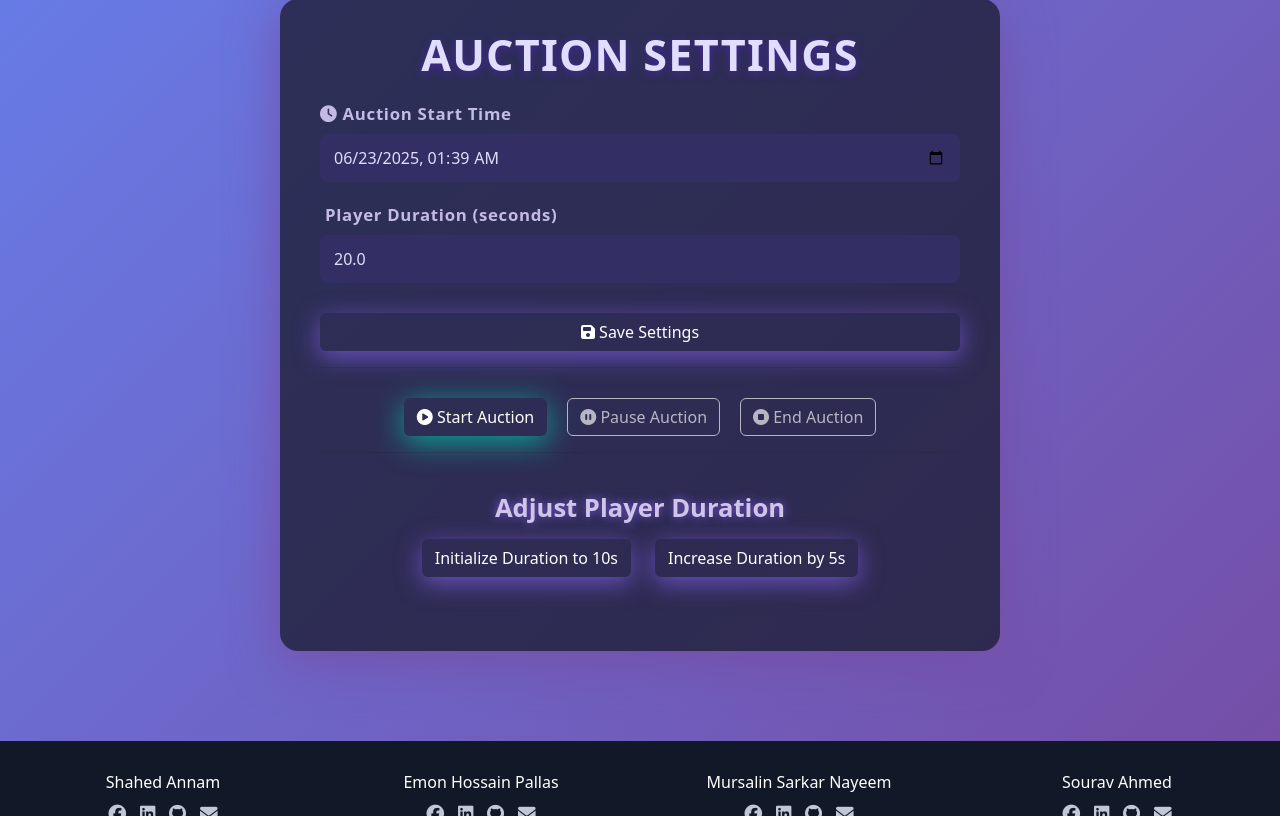
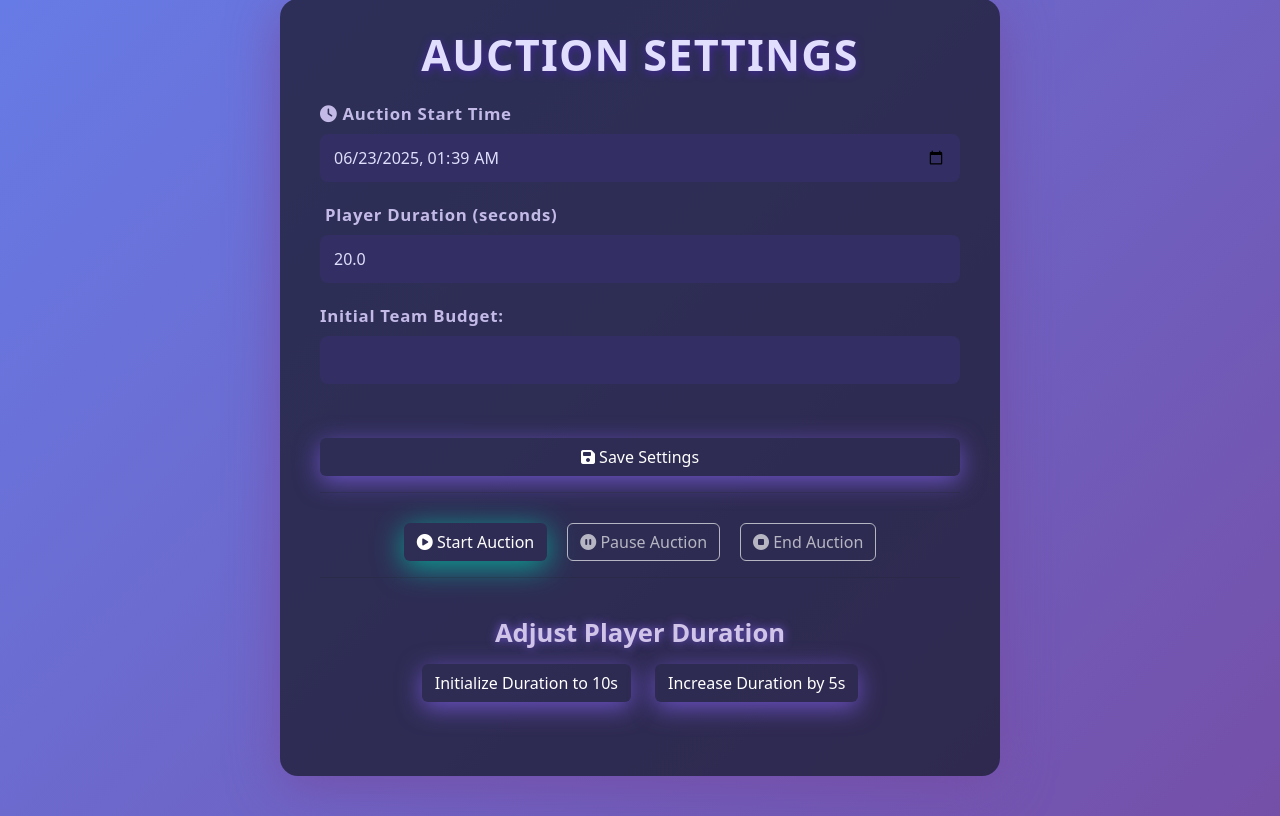
Before and after one commit to ShahedAnnam/CPL_Football_Draft, a Django app: page /authority/set-auction/ in a window 1280 px wide. Shown: the part 141-957 px from the top of the page. Run offline with Django 5.2, Linux system fonts and the light colour scheme; a user stored in the database is signed in; data comes from the database, SQL or seed files in the repository; both versions use the stored data as it was after the commit.

Commit message:
add option to reset budget

```diff
--- a/CPL/authority/models.py
+++ b/CPL/authority/models.py
@@ -13,5 +13,7 @@ class PlayerCategory(models.Model):
     base_price = models.DecimalField(max_digits=10, decimal_places=2)
     assigned_at = models.DateTimeField(auto_now=True)
 
+    budget_of_teams = models.IntegerField(default=10000);
+
     def __str__(self):
         return f"{self.player.name} - {self.get_category_display()} (${self.base_price})"
--- a/CPL/authority/views.py
+++ b/CPL/authority/views.py
@@ -39,21 +39,31 @@ def set_auction_settings(request):
     if request.method == 'POST':
         start_time_str = request.POST.get('start_time')
         duration_seconds = request.POST.get('duration')
+        budget_amount = request.POST.get('budget')  # 👈 new field
 
         try:
-            # Try parsing datetime in multiple formats:
+            # Try parsing the datetime
             try:
-                # Format from datetime-local input: "2025-06-21T20:05"
                 dt = datetime.strptime(start_time_str, "%Y-%m-%dT%H:%M")
             except ValueError:
-                # Fallback: "2025-06-21 20:05:00"
                 dt = datetime.strptime(start_time_str, "%Y-%m-%d %H:%M:%S")
 
             settings.auction_start_time = make_aware(dt)
             settings.player_duration = timedelta(seconds=int(float(duration_seconds)))
             settings.player_default_duration = settings.player_duration
             settings.player_current_index = 0
+            settings.auction_end_time = datetime.max.replace(tzinfo=make_aware(datetime.now()).tzinfo)
+
             settings.save()
+
+            # ✅ Set the new budget value
+            if budget_amount:
+                budget_amount = int(budget_amount)
+                # Set in PlayerCategory (if used globally)
+                PlayerCategory.objects.update(budget_of_teams=budget_amount)
+                # Update each team's expense budget
+                Team.objects.all().update(expense_budget=budget_amount)
+
         except Exception as e:
             return render(request, 'authority/set_auction.html', {
                 'error': f'Invalid input: {e}',
@@ -90,3 +100,28 @@ def increase_player_duration_view(request, seconds):
         return JsonResponse({'message': f'Increased by {seconds} seconds.'})
     except Exception as e:
         return JsonResponse({'error': str(e)}, status=400)
+
+
+
+from django.shortcuts import render, redirect
+from django.http import HttpResponse
+from .models import PlayerCategory
+from team.models import Team  # Adjust import based on your app name
+
+def set_initial_budget(request):
+    if request.method == "POST":
+        try:
+            amount = int(request.POST.get("budget"))
+
+            # ✅ Update PlayerCategory (optional)
+            PlayerCategory.objects.update(budget_of_teams=amount)
+
+            # ✅ Update all Teams
+            Team.objects.all().update(expense_budget=amount)
+
+            return HttpResponse("Budget successfully updated for all teams.")
+
+        except (ValueError, TypeError):
+            return HttpResponse("Invalid budget value.", status=400)
+
+    return render(request, "authority/set_budget.html")
--- a/CPL/templates/authority/set_auction.html
+++ b/CPL/templates/authority/set_auction.html
@@ -1,12 +1,12 @@
-{% extends 'CPL/base.html' %}
-{% load static %}
-
-{% block head %}
-<link rel="stylesheet" href="{% static 'authority/styleSet_auction.css' %}">
-<link rel="stylesheet" href="https://cdnjs.cloudflare.com/ajax/libs/font-awesome/6.5.2/css/all.min.css" crossorigin="anonymous" referrerpolicy="no-referrer" />
-{% endblock %}
-
-{% block content %}
+{% extends 'CPL/base.html' %} {% load static %} {% block head %}
+<link rel="stylesheet" href="{% static 'authority/styleSet_auction.css' %}" />
+<link
+  rel="stylesheet"
+  href="https://cdnjs.cloudflare.com/ajax/libs/font-awesome/6.5.2/css/all.min.css"
+  crossorigin="anonymous"
+  referrerpolicy="no-referrer"
+/>
+{% endblock %} {% block content %}
 <div class="auction-container">
   <h1 class="page-title">Auction Settings</h1>
 
@@ -17,19 +17,43 @@
   <form method="post" id="auction-settings-form" class="settings-form">
     {% csrf_token %}
     <div class="form-group">
-      <label for="start_time"><i class="fa fa-clock"></i> Auction Start Time</label>
-      <input type="datetime-local" id="start_time" name="start_time" value="{{ current_start|date:'Y-m-d\\TH:i' }}" required>
+      <label for="start_time"
+        ><i class="fa fa-clock"></i> Auction Start Time</label
+      >
+      <input
+        type="datetime-local"
+        id="start_time"
+        name="start_time"
+        value="{{ current_start|date:'Y-m-d\\TH:i' }}"
+        required
+      />
     </div>
 
     <div class="form-group">
-      <label for="duration"><i class="fa fa-timer"></i> Player Duration (seconds)</label>
-      <input type="number" id="duration" name="duration" min="1" value="{{ current_duration|default_if_none:'60' }}" required>
+      <label for="duration"
+        ><i class="fa fa-timer"></i> Player Duration (seconds)</label
+      >
+      <input
+        type="number"
+        id="duration"
+        name="duration"
+        min="1"
+        value="{{ current_duration|default_if_none:'60' }}"
+        required
+      />
     </div>
 
-    <button type="submit" class="btn btn-save"><i class="fas fa-save"></i> Save Settings</button>
+    <div class="form-group">
+      <label for="budget">Initial Team Budget:</label>
+      <input type="number" name="budget" min="0" /><br /><br />
+    </div>
+
+    <button type="submit" class="btn btn-save">
+      <i class="fas fa-save"></i> Save Settings
+    </button>
   </form>
 
-  <hr>
+  <hr />
 
   <div class="auction-control">
     <button id="start-auction-btn" class="btn btn-start-auction">
@@ -47,15 +71,23 @@
     </div>
   </div>
 
-  <hr>
+  <hr />
 
   <div class="duration-control">
     <h2>Adjust Player Duration</h2>
     <div class="buttons-group">
-      <button id="init-duration-btn" class="btn btn-init-duration" data-seconds="10">
+      <button
+        id="init-duration-btn"
+        class="btn btn-init-duration"
+        data-seconds="10"
+      >
         Initialize Duration to 10s
       </button>
-      <button id="increase-duration-btn" class="btn btn-increase-duration" data-seconds="5">
+      <button
+        id="increase-duration-btn"
+        class="btn btn-increase-duration"
+        data-seconds="5"
+      >
         Increase Duration by 5s
       </button>
     </div>
@@ -64,13 +96,13 @@
 </div>
 
 <script>
-document.addEventListener('DOMContentLoaded', function () {
-  const startBtn = document.getElementById('start-auction-btn');
-  const pauseBtn = document.getElementById('pause-auction-btn');
-  const endBtn = document.getElementById('end-auction-btn');
-  const countdownEl = document.getElementById('countdown-timer');
-  const countdownSecondsEl = document.getElementById('countdown-seconds');
-  const durationMessage = document.getElementById('duration-message');
+  document.addEventListener("DOMContentLoaded", function () {
+    const startBtn = document.getElementById("start-auction-btn");
+    const pauseBtn = document.getElementById("pause-auction-btn");
+    const endBtn = document.getElementById("end-auction-btn");
+    const countdownEl = document.getElementById("countdown-timer");
+    const countdownSecondsEl = document.getElementById("countdown-seconds");
+    const durationMessage = document.getElementById("duration-message");
 
     let countdown = 10;
     let countdownInterval = null;
@@ -83,29 +115,31 @@ document.addEventListener('DOMContentLoaded', function () {
 
     function ajaxRequest(url, successCallback, errorCallback) {
       fetch(url, {
-      method: 'GET',
-      headers: { 'X-Requested-With': 'XMLHttpRequest' },
-      credentials: 'same-origin',
+        method: "GET",
+        headers: { "X-Requested-With": "XMLHttpRequest" },
+        credentials: "same-origin",
       })
-      .then(res => res.json())
-      .then(data => {
+        .then((res) => res.json())
+        .then((data) => {
           if (data.success) {
             successCallback?.();
           } else {
-          errorCallback?.(data.error || 'Unknown error');
+            errorCallback?.(data.error || "Unknown error");
           }
         })
-      .catch(err => {
-        errorCallback?.('Request failed.');
+        .catch((err) => {
+          errorCallback?.("Request failed.");
         });
     }
 
-  startBtn.addEventListener('click', () => {
-    ajaxRequest('/bidding/start-auction/', () => {
+    startBtn.addEventListener("click", () => {
+      ajaxRequest(
+        "/bidding/start-auction/",
+        () => {
           startBtn.disabled = true;
           pauseBtn.disabled = false;
           endBtn.disabled = false;
-      countdownEl.classList.remove('hidden');
+          countdownEl.classList.remove("hidden");
           resetCountdown();
 
           if (countdownInterval) clearInterval(countdownInterval);
@@ -115,20 +149,23 @@ document.addEventListener('DOMContentLoaded', function () {
               countdownSecondsEl.textContent = countdown;
               if (countdown <= 0) {
                 clearInterval(countdownInterval);
-            countdownEl.textContent = 'Auction started!';
+                countdownEl.textContent = "Auction started!";
                 setTimeout(() => {
-              countdownEl.classList.add('hidden');
-              countdownEl.innerHTML = 'Auction will start in <span id="countdown-seconds">10</span> seconds...';
+                  countdownEl.classList.add("hidden");
+                  countdownEl.innerHTML =
+                    'Auction will start in <span id="countdown-seconds">10</span> seconds...';
                   resetCountdown();
                 }, 3000);
               }
             }
           }, 1000);
-    }, (err) => alert('Start failed: ' + err));
+        },
+        (err) => alert("Start failed: " + err)
+      );
     });
 
-  pauseBtn.addEventListener('click', () => {
-    ajaxRequest('/bidding/pause-auction/', () => {
+    pauseBtn.addEventListener("click", () => {
+      ajaxRequest("/bidding/pause-auction/", () => {
         isPaused = !isPaused;
         pauseBtn.innerHTML = isPaused
           ? '<i class="fas fa-play-circle"></i> Resume Auction'
@@ -136,44 +173,58 @@ document.addEventListener('DOMContentLoaded', function () {
       });
     });
 
-  endBtn.addEventListener('click', () => {
-    ajaxRequest('/bidding/end-auction/', () => {
+    endBtn.addEventListener("click", () => {
+      ajaxRequest("/bidding/end-auction/", () => {
         if (countdownInterval) clearInterval(countdownInterval);
-      countdownEl.classList.add('hidden');
-      countdownEl.innerHTML = 'Auction will start in <span id="countdown-seconds">10</span> seconds...';
+        countdownEl.classList.add("hidden");
+        countdownEl.innerHTML =
+          'Auction will start in <span id="countdown-seconds">10</span> seconds...';
         resetCountdown();
         startBtn.disabled = false;
         pauseBtn.disabled = true;
-      pauseBtn.innerHTML = '<i class="fas fa-pause-circle"></i> Pause Auction';
+        pauseBtn.innerHTML =
+          '<i class="fas fa-pause-circle"></i> Pause Auction';
         endBtn.disabled = true;
         isPaused = false;
       });
     });
 
-  document.getElementById('init-duration-btn').addEventListener('click', function () {
-    const seconds = this.getAttribute('data-seconds');
-    ajaxRequest(`/authority/init-duration/${seconds}/`, () => {
+    document
+      .getElementById("init-duration-btn")
+      .addEventListener("click", function () {
+        const seconds = this.getAttribute("data-seconds");
+        ajaxRequest(
+          `/authority/init-duration/${seconds}/`,
+          () => {
             durationMessage.textContent = `Duration initialized to ${seconds} seconds.`;
-      durationMessage.classList.remove('error');
-      durationMessage.classList.add('success');
-    }, (err) => {
-      durationMessage.textContent = 'Error: ' + err;
-      durationMessage.classList.add('error');
-      durationMessage.classList.remove('success');
-    });
+            durationMessage.classList.remove("error");
+            durationMessage.classList.add("success");
+          },
+          (err) => {
+            durationMessage.textContent = "Error: " + err;
+            durationMessage.classList.add("error");
+            durationMessage.classList.remove("success");
+          }
+        );
       });
 
-  document.getElementById('increase-duration-btn').addEventListener('click', function () {
-    const seconds = this.getAttribute('data-seconds');
-    ajaxRequest(`/authority/increase-duration/${seconds}/`, () => {
+    document
+      .getElementById("increase-duration-btn")
+      .addEventListener("click", function () {
+        const seconds = this.getAttribute("data-seconds");
+        ajaxRequest(
+          `/authority/increase-duration/${seconds}/`,
+          () => {
             durationMessage.textContent = `Duration increased by ${seconds} seconds.`;
-      durationMessage.classList.remove('error');
-      durationMessage.classList.add('success');
-    }, (err) => {
-      durationMessage.textContent = 'Error: ' + err;
-      durationMessage.classList.add('error');
-      durationMessage.classList.remove('success');
-    });
+            durationMessage.classList.remove("error");
+            durationMessage.classList.add("success");
+          },
+          (err) => {
+            durationMessage.textContent = "Error: " + err;
+            durationMessage.classList.add("error");
+            durationMessage.classList.remove("success");
+          }
+        );
       });
   });
 </script>
```
Also changed, not shown: CPL/bidding/views.py (+31 -28 lines), CPL/authority/migrations/0002_playercategory_budget_of_teams.py (added), CPL/db.sqlite3. Lines whose indentation alone changed are shown as unchanged.
